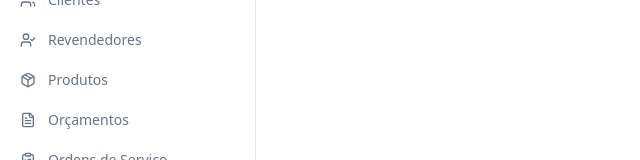
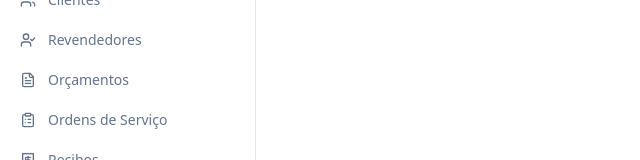
Before and after one commit to mauriliobetonico-sys/bemind, a React (Vite) app in the folder viscom/frontend/: page / in a window 1280 px wide. Shown: the part 130-290 px from the top of the page, without its empty margins (0-640 px from the left). Built offline with nearby package versions, Linux system fonts and the light colour scheme; no server answers.

Commit message:
chore: remove menu Produtos da navegação
Co-Authored-By: Claude Sonnet 4.6 <noreply@anthropic.com>
Claude-Session: https://claude.ai/code/session_01JBcrHzafZQNTy7fHFPubmg

```diff
--- a/viscom/frontend/src/components/Layout.tsx
+++ b/viscom/frontend/src/components/Layout.tsx
@@ -3,7 +3,7 @@ import { Link, useLocation, useNavigate } from 'react-router-dom'
 import { useAuth } from '@/hooks/useAuth'
 import { cn } from '@/lib/utils'
 import {
-  LayoutDashboard, Users, UserCheck, Package, FileText, ClipboardList,
+  LayoutDashboard, Users, UserCheck, FileText, ClipboardList,
   Receipt, DollarSign, BarChart3, Settings, LogOut, Menu, X, ChevronDown,
 } from 'lucide-react'
 import { Button } from '@/components/ui/button'
@@ -20,7 +20,6 @@ const navItems: NavItem[] = [
   { label: 'Dashboard', href: '/', icon: LayoutDashboard },
   { label: 'Clientes', href: '/clientes', icon: Users },
   { label: 'Revendedores', href: '/revendedores', icon: UserCheck },
-  { label: 'Produtos', href: '/produtos', icon: Package },
   { label: 'Orçamentos', href: '/orcamentos', icon: FileText },
   { label: 'Ordens de Serviço', href: '/ordens-de-servico', icon: ClipboardList },
   { label: 'Recibos', href: '/recibos', icon: Receipt },
```
